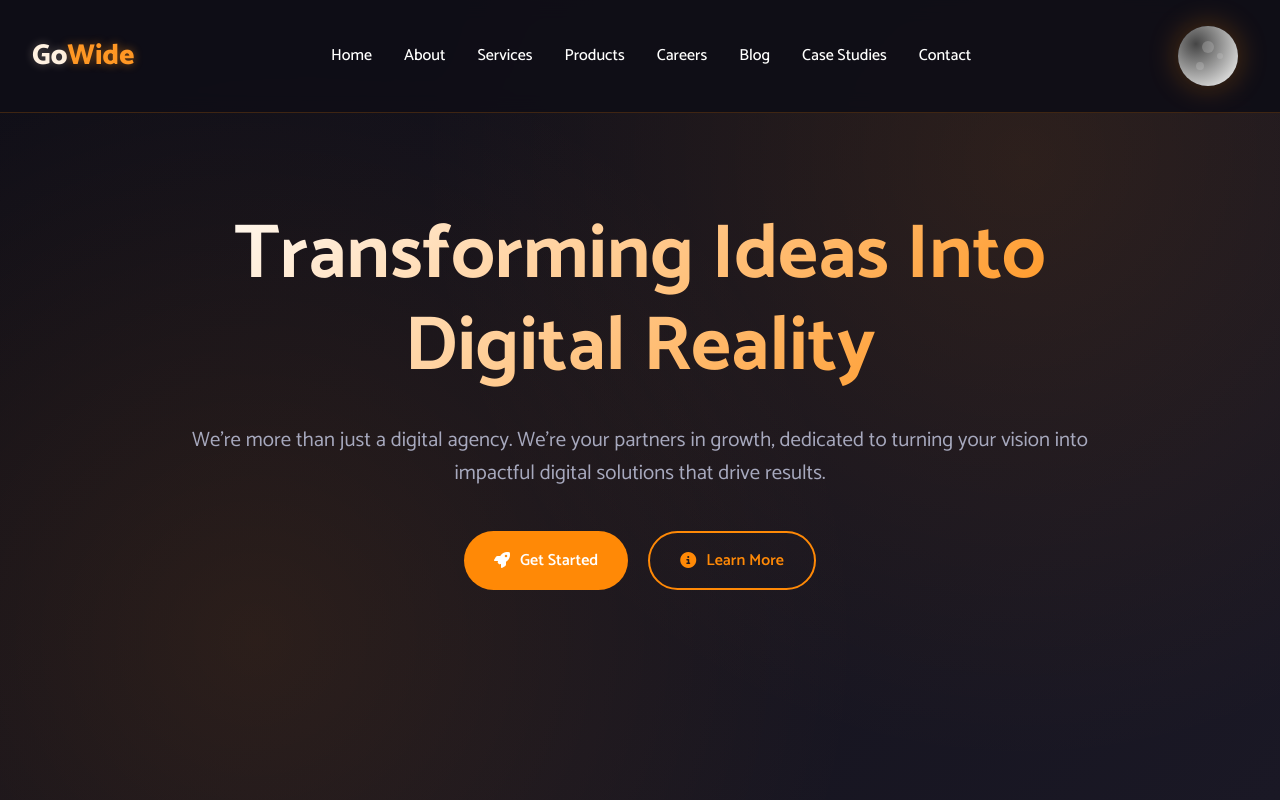
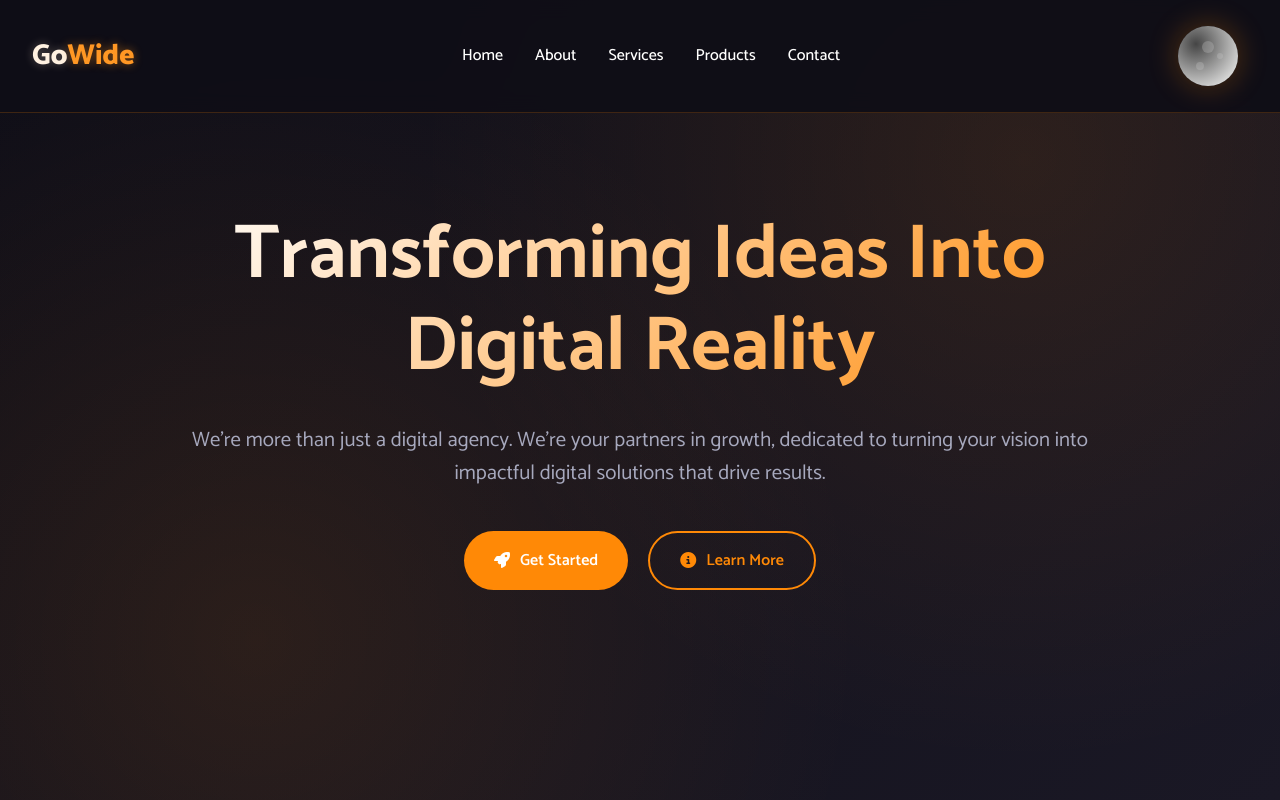
Before and after one commit to gowidebs/gowide-website, a React (Create React App) app: page / in a window 1280 px wide. Shown: the top 800 px of the page. Built offline with nearby package versions, Linux system fonts and the light colour scheme.

Commit message:
Fix header nav, footer logo size/color, and footer links

```diff
--- a/src/components/Footer.js
+++ b/src/components/Footer.js
@@ -38,10 +38,11 @@
             <h4>Quick Links</h4>
             <ul>
               <li><Link to="/">Home</Link></li>
+              <li><Link to="/about">About</Link></li>
               <li><Link to="/blog">Blog</Link></li>
               <li><Link to="/case-studies">Case Studies</Link></li>
               <li><Link to="/careers">Careers</Link></li>
-              <li><Link to="/team">Our Team</Link></li>
+              <li><Link to="/contact">Contact</Link></li>
             </ul>
           </div>
 
--- a/src/components/Header.js
+++ b/src/components/Header.js
@@ -350,9 +350,7 @@
               <NavLink as={Link} to="/gymestry">Gymestry</NavLink>
             </div>
           </li>
-          <li><NavLink as={Link} to="/careers">Careers</NavLink></li>
-          <li><NavLink as={Link} to="/blog">Blog</NavLink></li>
-          <li><NavLink as={Link} to="/case-studies">Case Studies</NavLink></li>
+
           <li><NavLink as={Link} to="/contact">Contact</NavLink></li>
         </NavLinks>
 
--- a/src/styles/GlobalStyles.js
+++ b/src/styles/GlobalStyles.js
@@ -808,16 +808,21 @@
       margin-bottom: 1rem;
 
       img {
-        height: 60px;
+        height: 80px;
         width: auto;
         transition: all 0.3s ease;
+        filter: brightness(0) invert(1);
+
+        body.light-theme & {
+          filter: brightness(0) invert(0);
+        }
 
         &:hover {
           transform: scale(1.05);
         }
 
         @media (max-width: 480px) {
-          height: 50px;
+          height: 60px;
         }
       }
 
```
